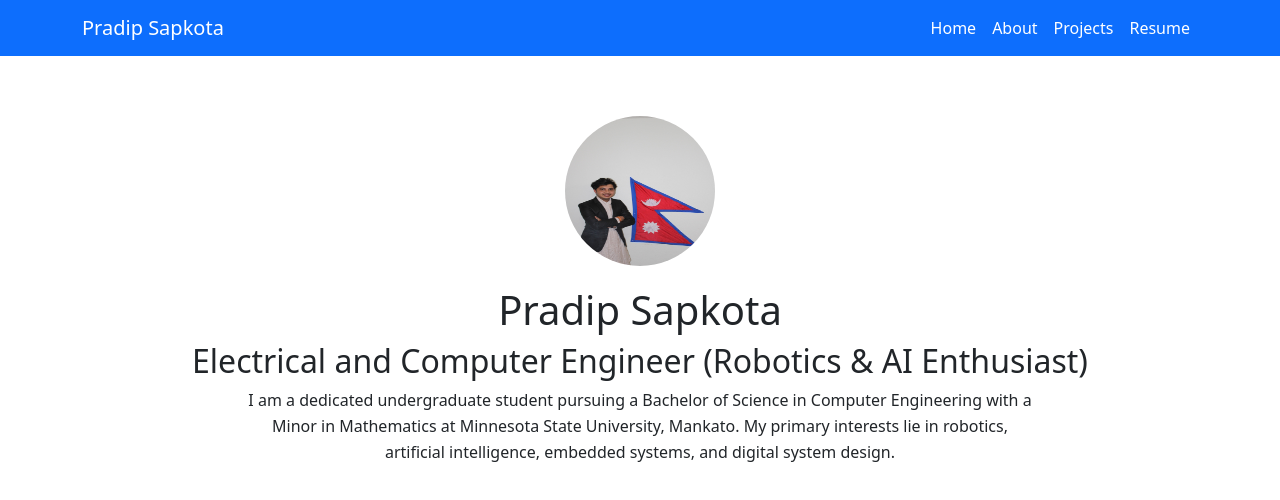
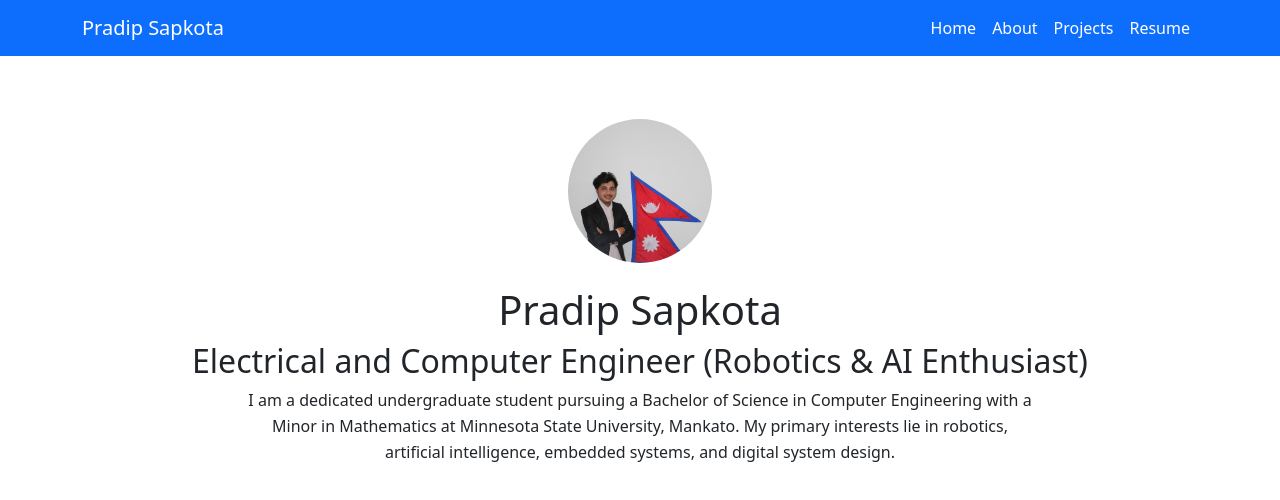
Before and after one commit to pradip2059/GitHub-portfolio, a plain HTML site: page index.html in a window 1280 px wide. Drawn offline with nearby package versions, Linux system fonts and the light colour scheme.

Commit message:
styles.css

```diff
--- a/styles.css
+++ b/styles.css
@@ -10,10 +10,13 @@ body {
 }
 
 .profile-img {
-    width: 150px;
+    width: 150px; /* Adjust size as needed */
     height: 150px;
-    border-radius: 50%;
+    border-radius: 50%; /* Makes it a circular image */
+    object-fit: cover; /* Ensures it doesn’t stretch */
     margin-bottom: 20px;
+    border: 3px solid white; /* Optional white border */
+    box-shadow: 0px 0px 10px rgba(255, 255, 255, 0.2); /* Optional shadow effect */
 }
 
 .navbar {
```
